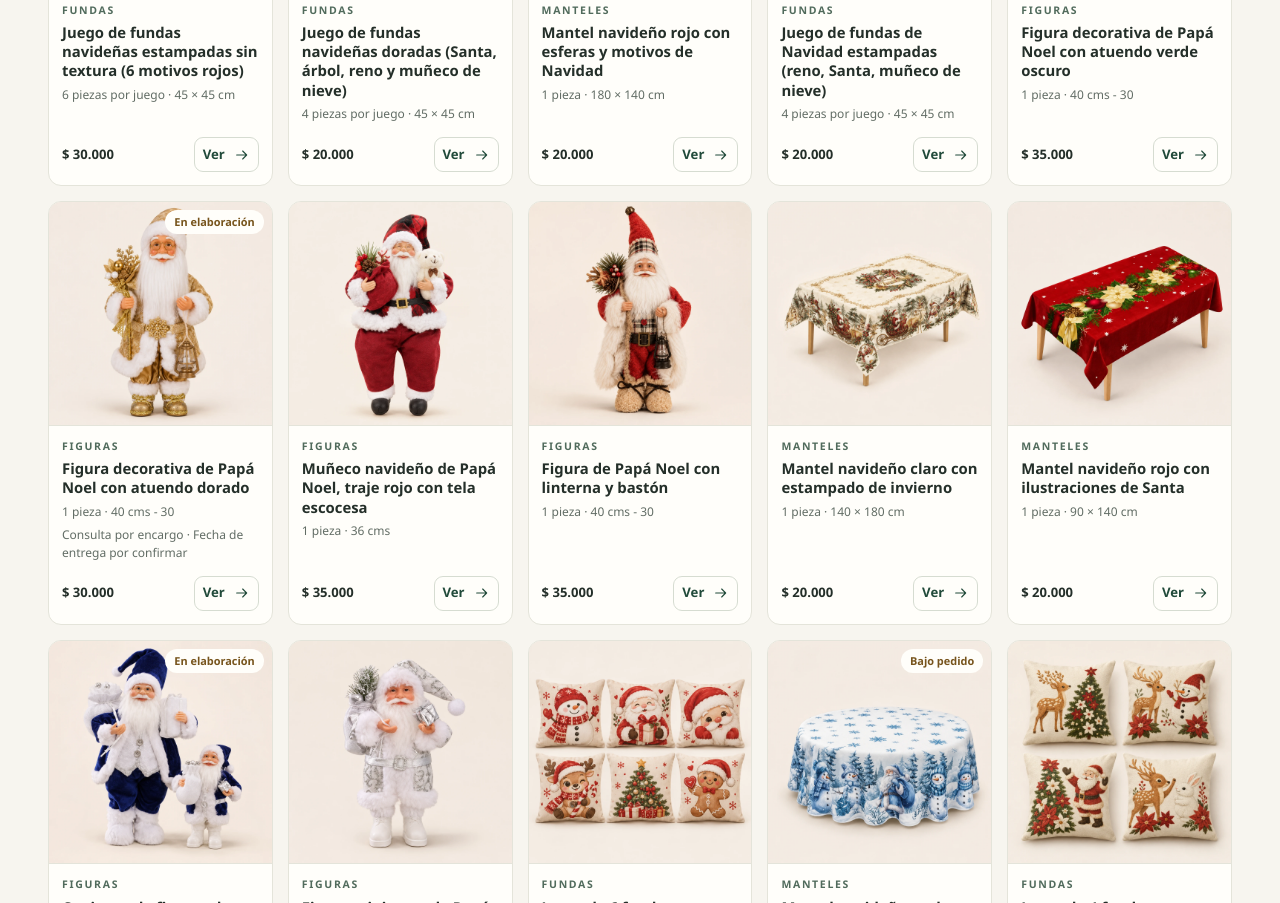
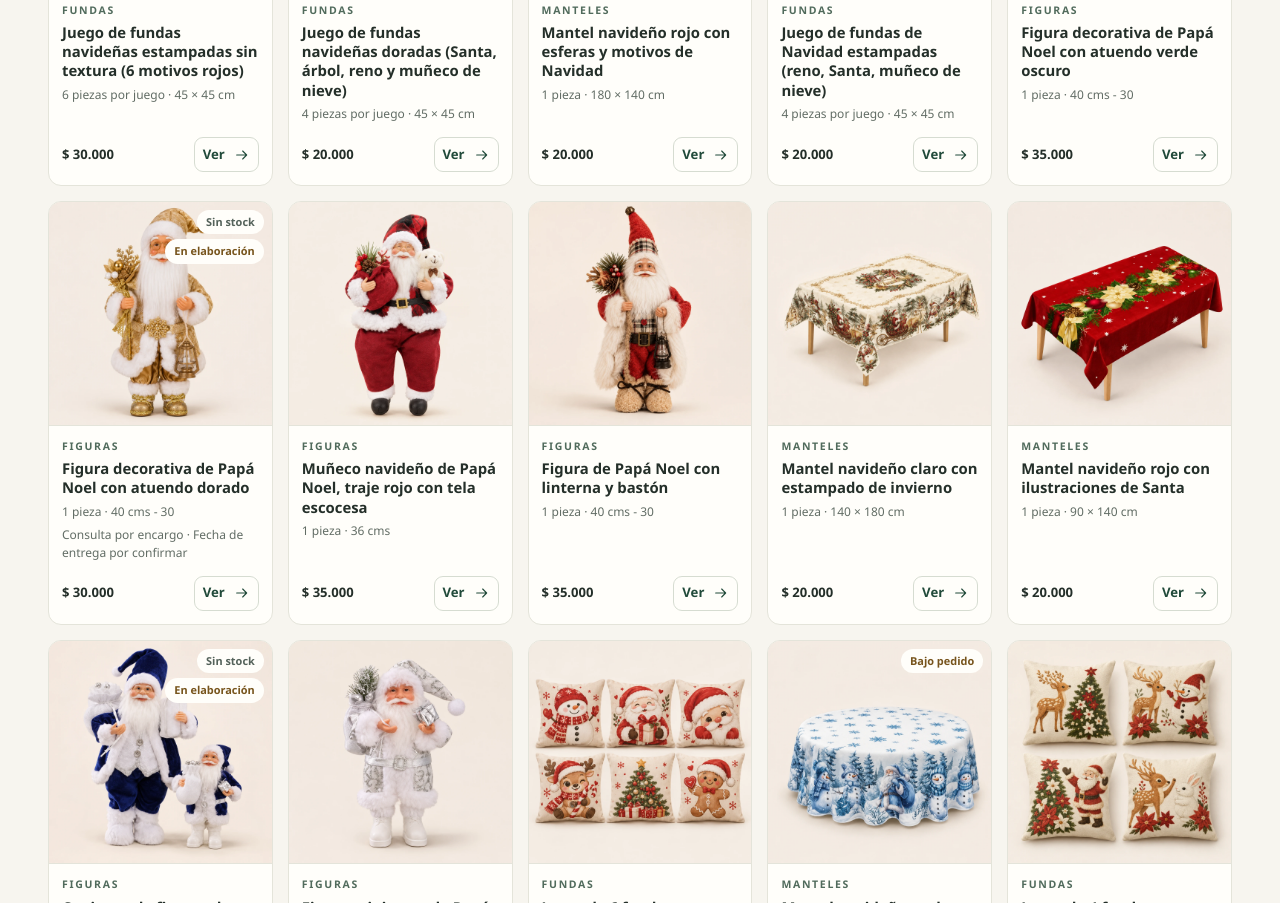
Before and after one commit to Zhulgon/Ventas_Navidad, a plain HTML site: page docs/index.html in a window 1280 px wide. Shown: the part 2128-3031 px from the top of the page. Drawn offline with Linux system fonts and the light colour scheme.

Commit message:
Mostrar Sin stock junto a En elaboracion en el catalogo

```diff
--- a/docs/app.js
+++ b/docs/app.js
@@ -22,6 +22,11 @@ function availabilityNote(p) {
   const { incoming, expected_on } = p.availability;
   return [incoming > 0 ? `${count.format(incoming)} ${unitName(p, incoming !== 1)} en elaboración` : 'Consulta por encargo',
     expected_on ? `Fecha estimada: ${deliveryDate.format(new Date(`${expected_on}T12:00:00-05:00`))}` : 'Fecha de entrega por confirmar'].join(' · ');
+}
+function catalogBadges(p) {
+  const badges = !customer && !p.published ? '<span class="badge neutral">Borrador</span>' : p.stock <= 0
+    ? `${p.availability?.status === 'in_production' ? '<span class="badge neutral">Sin stock</span>' : ''}<span class="badge ${acceptsInquiry(p) ? 'amber' : 'neutral'}">${availabilityLabel(p)}</span>` : '';
+  return badges ? `<span class="product-badges">${badges}</span>` : '';
 }
 const icons = {
   dashboard: '<rect x="3" y="3" width="7" height="7" rx="1"/><rect x="14" y="3" width="7" height="7" rx="1"/><rect x="3" y="14" width="7" height="7" rx="1"/><rect x="14" y="14" width="7" height="7" rx="1"/>',
@@ -172,7 +177,7 @@ function catalog() {
 function updateCatalog() {
   const { text, category } = filters.catalog;
   const matches = data.products.filter(p => isMatch(p, text) && (!category || p.category === category));
-  document.querySelector('#catalog-results').innerHTML = matches.length ? `<div class="results">${matches.length} ${matches.length === 1 ? 'artículo' : 'artículos'}</div><div class="catalog-grid">${matches.map(p => `<article class="product-card"><button class="product-image" data-act="detail" data-id="${escape(p.sku)}" aria-label="Ver ${escape(p.name)}">${photo(p)}${!customer && !p.published ? '<span class="badge neutral">Borrador</span>' : p.stock <= 0 ? `<span class="badge ${acceptsInquiry(p) ? 'amber' : 'neutral'}">${availabilityLabel(p)}</span>` : ''}</button><div class="product-copy"><p class="eyebrow">${escape(p.category)}</p><h3><button data-act="detail" data-id="${escape(p.sku)}">${escape(p.name)}</button></h3><p>${p.pieces === 1 ? '1 pieza' : `${count.format(p.pieces)} piezas por juego`}${p.dimensions ? ` · ${escape(p.dimensions)}` : ''}</p>${acceptsInquiry(p) ? `<p class="availability-note">${escape(availabilityNote(p))}</p>` : ''}<div class="product-foot"><strong>${p.price == null ? 'Precio por definir' : money(p.price)}</strong><button class="button outline" data-act="detail" data-id="${escape(p.sku)}">Ver ${icon('arrow')}</button></div></div></article>`).join('')}</div>` : `<div class="panel empty">${customer && !data.products.length ? 'Estamos preparando la colección. Vuelve pronto para ver los artículos disponibles.' : 'No hay artículos para estos filtros.'}</div>`;
+  document.querySelector('#catalog-results').innerHTML = matches.length ? `<div class="results">${matches.length} ${matches.length === 1 ? 'artículo' : 'artículos'}</div><div class="catalog-grid">${matches.map(p => `<article class="product-card"><button class="product-image" data-act="detail" data-id="${escape(p.sku)}" aria-label="Ver ${escape(p.name)}">${photo(p)}${catalogBadges(p)}</button><div class="product-copy"><p class="eyebrow">${escape(p.category)}</p><h3><button data-act="detail" data-id="${escape(p.sku)}">${escape(p.name)}</button></h3><p>${p.pieces === 1 ? '1 pieza' : `${count.format(p.pieces)} piezas por juego`}${p.dimensions ? ` · ${escape(p.dimensions)}` : ''}</p>${acceptsInquiry(p) ? `<p class="availability-note">${escape(availabilityNote(p))}</p>` : ''}<div class="product-foot"><strong>${p.price == null ? 'Precio por definir' : money(p.price)}</strong><button class="button outline" data-act="detail" data-id="${escape(p.sku)}">Ver ${icon('arrow')}</button></div></div></article>`).join('')}</div>` : `<div class="panel empty">${customer && !data.products.length ? 'Estamos preparando la colección. Vuelve pronto para ver los artículos disponibles.' : 'No hay artículos para estos filtros.'}</div>`;
 }
 
 function openDialog(title, content, label = 'COSAS NAVIDEÑAS') {
--- a/docs/index.html
+++ b/docs/index.html
@@ -6,9 +6,9 @@
   <meta name="description" content="Descubre nuestra colección navideña: muñecos, manteles, fundas y detalles para regalar. Precios en pesos colombianos.">
   <title>Cosas Navideñas</title>
   <link rel="icon" href="./marca.svg?v=0f8d4c109134" type="image/svg+xml">
-  <link rel="stylesheet" href="./styles.css?v=6b92cb7b1030">
+  <link rel="stylesheet" href="./styles.css?v=3c9a8cce9d69">
   <script>window.COSAS_NAVIDENAS = { publicCatalog: true };</script>
-  <script src="./app.js?v=6534b951f96f" defer></script>
+  <script src="./app.js?v=cdc12915b86f" defer></script>
   <link rel="canonical" href="https://zhulgon.github.io/Ventas_Navidad/">
   <meta property="og:title" content="Cosas Navideñas · Catálogo">
   <meta property="og:description" content="Fotos, precios y detalles para decorar y regalar esta Navidad.">
--- a/docs/styles.css
+++ b/docs/styles.css
@@ -189,7 +189,8 @@ td small, .item-name small { display: block; color: var(--muted); font-size: .74
 .product-card { min-width: 0; display: flex; flex-direction: column; border-radius: 13px; border: 1px solid var(--line); overflow: hidden; background: var(--white); }
 .product-image { position: relative; width: 100%; aspect-ratio: 1.15; border: 0; border-bottom: 1px solid var(--line); background: #f1eee5; padding: 0; }
 .product-image :is(img, .photo-empty) { width: 100%; height: 100%; object-fit: contain; }
-.product-image .badge { position: absolute; top: 8px; right: 8px; background: var(--white); }
+.product-badges { position: absolute; top: 8px; right: 8px; display: flex; flex-direction: column; align-items: flex-end; gap: 5px; }
+.product-image .badge { background: var(--white); }
 .product-copy { display: flex; flex: 1; flex-direction: column; align-items: start; gap: 5px; padding: 13px; }
 .product-copy h3 { font-size: .99rem; line-height: 1.3; }
 .product-copy h3 button { text-align: left; border: 0; padding: 0; font-weight: 700; line-height: inherit; background: none; }
--- a/web/styles.css
+++ b/web/styles.css
@@ -189,7 +189,8 @@ td small, .item-name small { display: block; color: var(--muted); font-size: .74
 .product-card { min-width: 0; display: flex; flex-direction: column; border-radius: 13px; border: 1px solid var(--line); overflow: hidden; background: var(--white); }
 .product-image { position: relative; width: 100%; aspect-ratio: 1.15; border: 0; border-bottom: 1px solid var(--line); background: #f1eee5; padding: 0; }
 .product-image :is(img, .photo-empty) { width: 100%; height: 100%; object-fit: contain; }
-.product-image .badge { position: absolute; top: 8px; right: 8px; background: var(--white); }
+.product-badges { position: absolute; top: 8px; right: 8px; display: flex; flex-direction: column; align-items: flex-end; gap: 5px; }
+.product-image .badge { background: var(--white); }
 .product-copy { display: flex; flex: 1; flex-direction: column; align-items: start; gap: 5px; padding: 13px; }
 .product-copy h3 { font-size: .99rem; line-height: 1.3; }
 .product-copy h3 button { text-align: left; border: 0; padding: 0; font-weight: 700; line-height: inherit; background: none; }
```
Also changed, not shown: web/app.js (+6 -1 lines).
